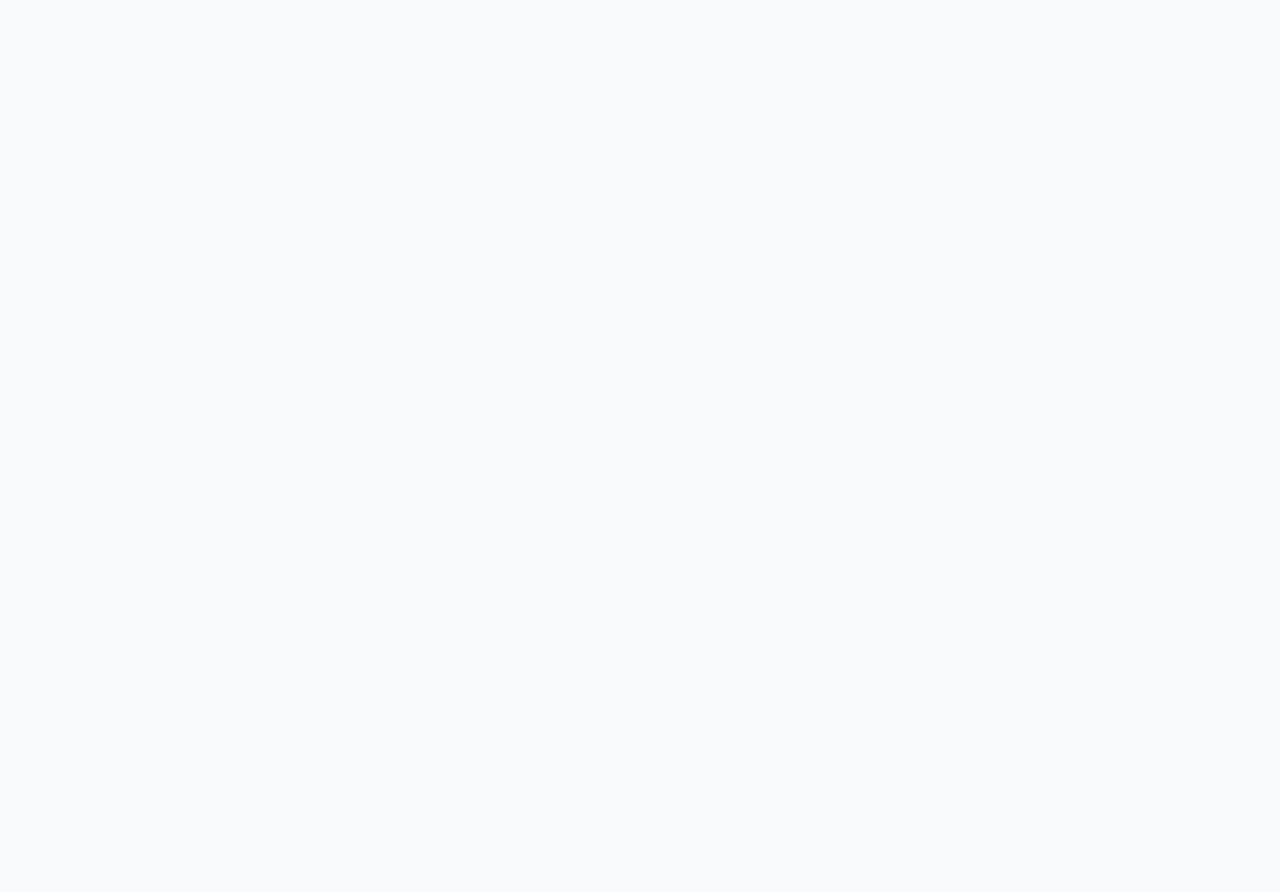
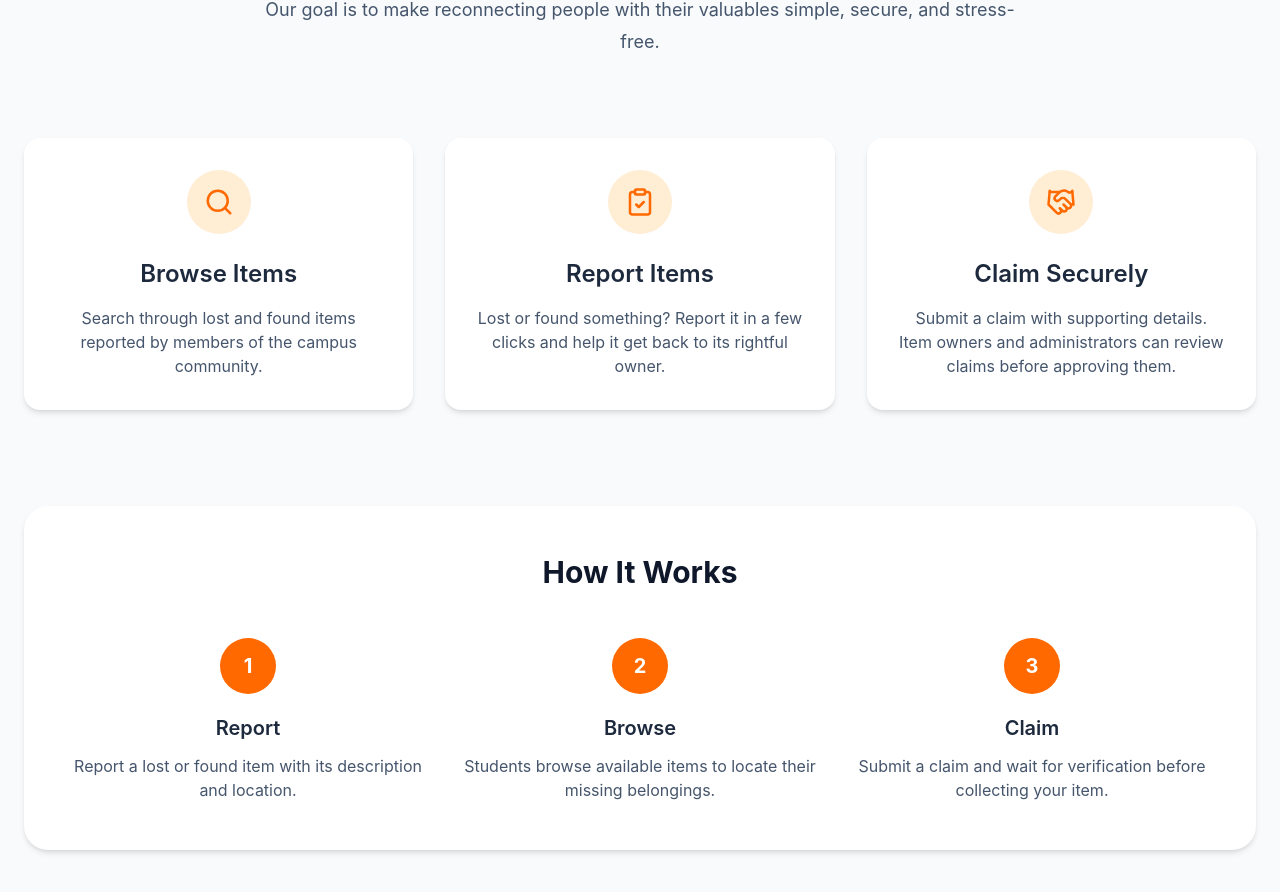
Before and after one commit to armstrong-khisa/Campus-Lost-and-Found-Management-System, a React (Vite) app in the folder client/: page /about in a window 1280 px wide. Shown: the part 254-1146 px from the top of the page. Before the commit the page ends 800 px from the top, so only its background shows below. Built offline with nearby package versions, Linux system fonts and the light colour scheme.

Commit message:
Build About page with feature cards and how-it-works section

```diff
--- a/client/src/App.jsx
+++ b/client/src/App.jsx
@@ -7,6 +7,7 @@ import Dashboard from "./pages/Dashboard";
 import AdminDashboard from "./pages/AdminDashboard";
 import NotFound from "./pages/NotFound";
 import Navbar from "./components/Navbar";
+import About from "./pages/About";
 
 function App() {
   return (
@@ -14,6 +15,8 @@ function App() {
     <Navbar />
     <Routes>
       <Route path="/" element={<Home />} />
+
+      <Route path="/about" element={<About />} />
 
       <Route path="/items" element={<Items />} />
 
--- /dev/null
+++ b/client/src/pages/About.jsx
@@ -0,0 +1,141 @@
+import { Search, ClipboardCheck, Handshake } from "lucide-react";
+
+function About() {
+  return (
+    <section className="bg-slate-50 py-20">
+      <div className="mx-auto max-w-7xl px-6">
+
+        {/* Heading */}
+        <div className="mx-auto max-w-3xl text-center">
+
+          <h1 className="text-5xl font-bold text-slate-900">
+            About <span className="text-orange-500">Campus Lost & Found</span>
+          </h1>
+
+          <p className="mt-6 text-lg leading-8 text-slate-600">
+            Campus Lost & Found helps students report, browse and recover lost
+            belongings quickly. Our goal is to make reconnecting people with
+            their valuables simple, secure, and stress-free.
+          </p>
+
+        </div>
+
+        {/* Features */}
+        <div className="mt-20 grid gap-8 md:grid-cols-3">
+
+          <div className="rounded-2xl bg-white p-8 text-center shadow-md transition hover:-translate-y-1 hover:shadow-lg">
+
+            <div className="mx-auto flex h-16 w-16 items-center justify-center rounded-full bg-orange-100">
+              <Search className="text-orange-500" size={30} />
+            </div>
+
+            <h2 className="mt-6 text-2xl font-semibold text-slate-800">
+              Browse Items
+            </h2>
+
+            <p className="mt-4 text-slate-600">
+              Search through lost and found items reported by members of the
+              campus community.
+            </p>
+
+          </div>
+
+          <div className="rounded-2xl bg-white p-8 text-center shadow-md transition hover:-translate-y-1 hover:shadow-lg">
+
+            <div className="mx-auto flex h-16 w-16 items-center justify-center rounded-full bg-orange-100">
+              <ClipboardCheck className="text-orange-500" size={30} />
+            </div>
+
+            <h2 className="mt-6 text-2xl font-semibold text-slate-800">
+              Report Items
+            </h2>
+
+            <p className="mt-4 text-slate-600">
+              Lost or found something? Report it in a few clicks and help it
+              get back to its rightful owner.
+            </p>
+
+          </div>
+
+          <div className="rounded-2xl bg-white p-8 text-center shadow-md transition hover:-translate-y-1 hover:shadow-lg">
+
+            <div className="mx-auto flex h-16 w-16 items-center justify-center rounded-full bg-orange-100">
+              <Handshake className="text-orange-500" size={30} />
+            </div>
+
+            <h2 className="mt-6 text-2xl font-semibold text-slate-800">
+              Claim Securely
+            </h2>
+
+            <p className="mt-4 text-slate-600">
+              Submit a claim with supporting details. Item owners and
+              administrators can review claims before approving them.
+            </p>
+
+          </div>
+
+        </div>
+
+        {/* How It Works */}
+        <div className="mt-24 rounded-3xl bg-white p-12 shadow-md">
+
+          <h2 className="text-center text-3xl font-bold text-slate-900">
+            How It Works
+          </h2>
+
+          <div className="mt-12 grid gap-10 md:grid-cols-3">
+
+            <div className="text-center">
+              <div className="mx-auto flex h-14 w-14 items-center justify-center rounded-full bg-orange-500 text-xl font-bold text-white">
+                1
+              </div>
+
+              <h3 className="mt-5 text-xl font-semibold text-slate-800">
+                Report
+              </h3>
+
+              <p className="mt-3 text-slate-600">
+                Report a lost or found item with its description and location.
+              </p>
+            </div>
+
+            <div className="text-center">
+              <div className="mx-auto flex h-14 w-14 items-center justify-center rounded-full bg-orange-500 text-xl font-bold text-white">
+                2
+              </div>
+
+              <h3 className="mt-5 text-xl font-semibold text-slate-800">
+                Browse
+              </h3>
+
+              <p className="mt-3 text-slate-600">
+                Students browse available items to locate their missing
+                belongings.
+              </p>
+            </div>
+
+            <div className="text-center">
+              <div className="mx-auto flex h-14 w-14 items-center justify-center rounded-full bg-orange-500 text-xl font-bold text-white">
+                3
+              </div>
+
+              <h3 className="mt-5 text-xl font-semibold text-slate-800">
+                Claim
+              </h3>
+
+              <p className="mt-3 text-slate-600">
+                Submit a claim and wait for verification before collecting your
+                item.
+              </p>
+            </div>
+
+          </div>
+
+        </div>
+
+      </div>
+    </section>
+  );
+}
+
+export default About;
```
